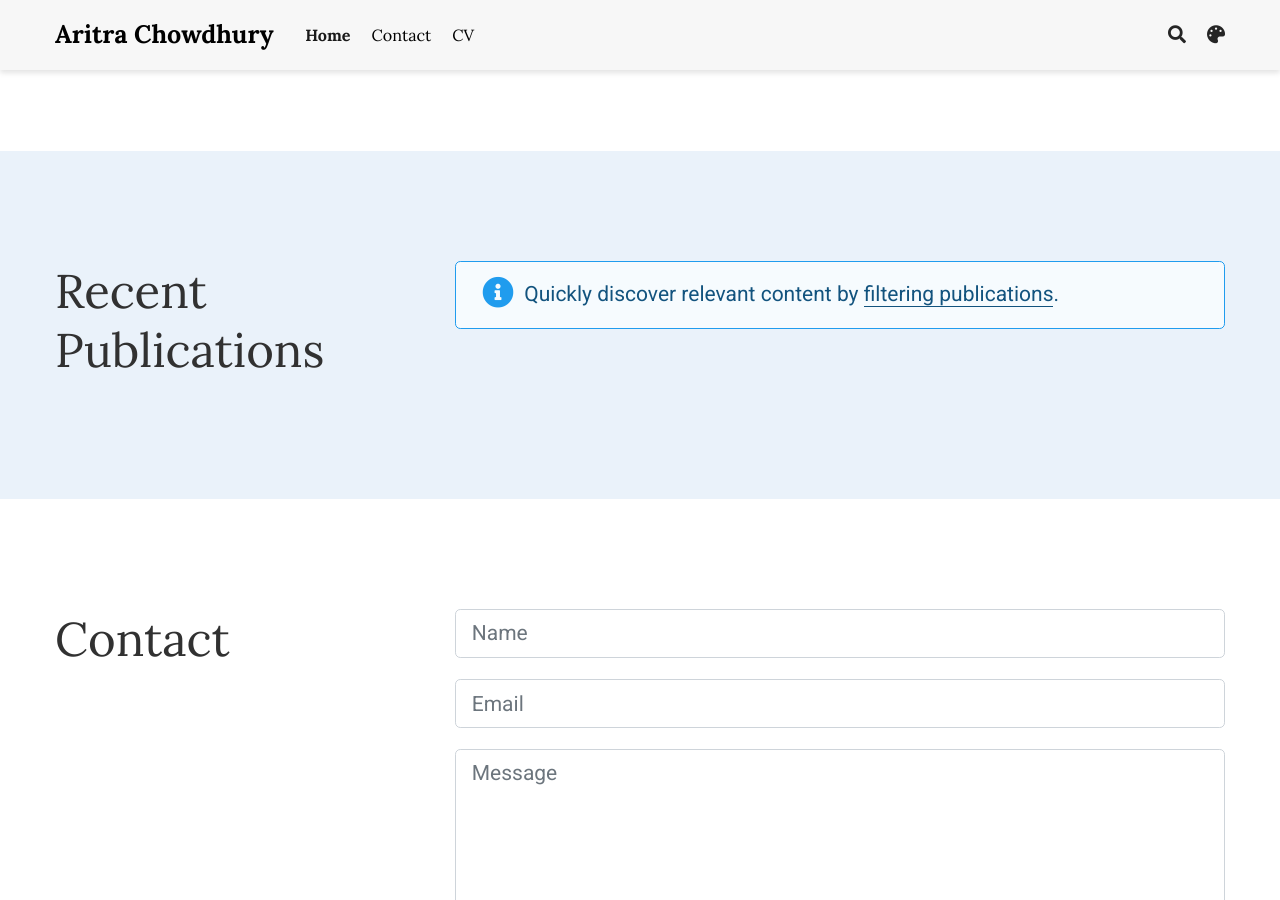
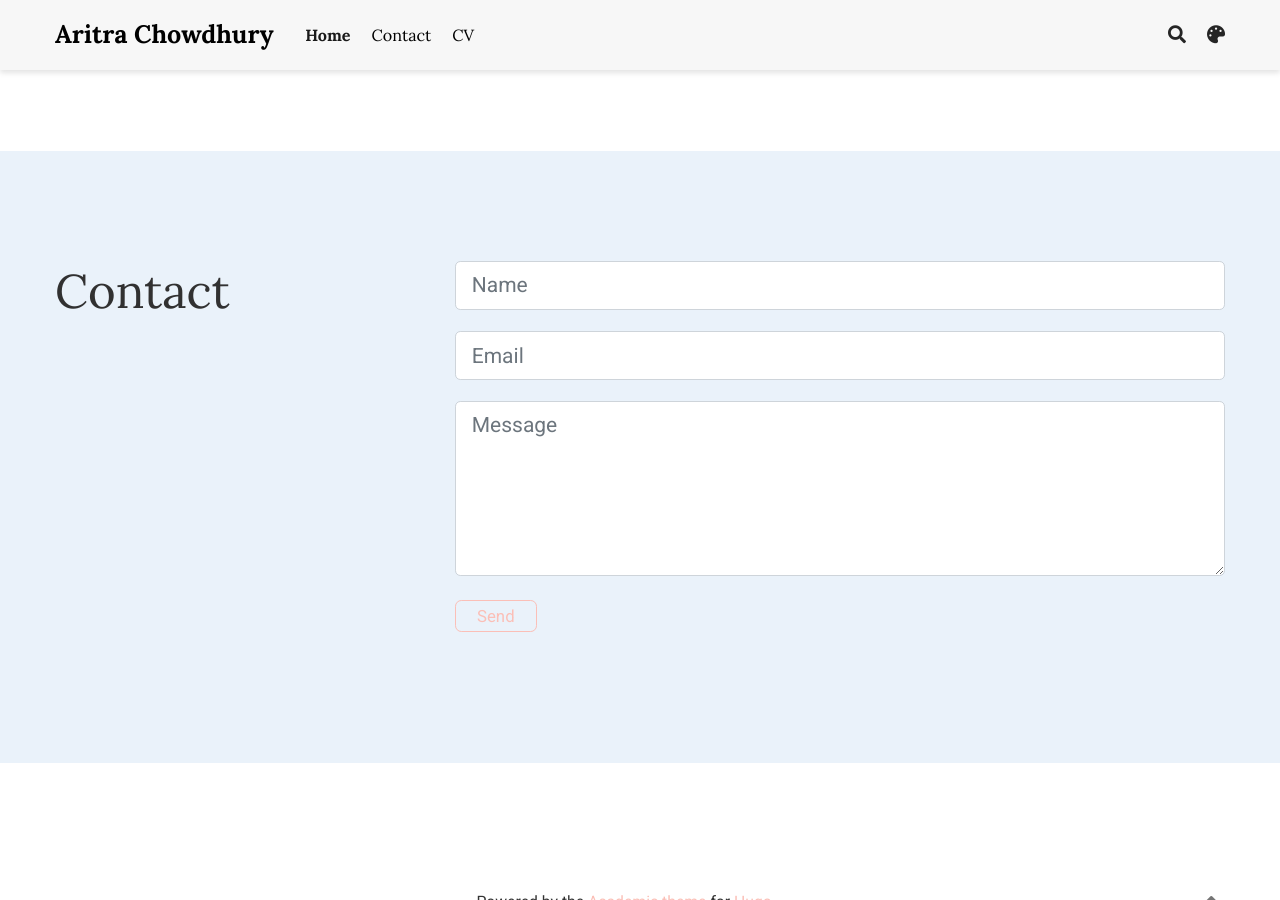
Before and after one commit to AriChow/AriChow.github.io, a Jekyll site: the page index.html, which Jekyll copies as it is, in a window 1280 px wide and 900 px high, scrolled down 1507 px. Built offline with Jekyll 4.4.1, drawn with Linux system fonts in a browser that asks for light colours; nearby versions of some CDN libraries; comment, search, counter and statistics services are not loaded; a style sheet for code colours, icons or effects is not loaded.

Commit message:
Build website

```diff
--- a/index.html
+++ b/index.html
@@ -751,105 +751,6 @@
 
 
 
-  <section id="publications" class="home-section wg-pages   "  >
-    <div class="container">
-
-
-
-
-
-
-
-
-
-
-
-
-
-
-
-
-
-
-
-
-
-
-
-
-
-
-
-
-
-
-
-
-
-
-
-
-
-
-
-
-
-
-
-<div class="row">
-  <div class="col-12 col-lg-4 section-heading">
-    <h1>Recent Publications</h1>
-
-  </div>
-  <div class="col-12 col-lg-8">
-
-    <div class="alert alert-note">
-  <div>
-    Quickly discover relevant content by <a href="https://arichow.github.io/publication/">filtering publications</a>.
-  </div>
-</div>
-
-
-
-
-
-
-  </div>
-</div>
-
-    </div>
-  </section>
-
-
-
-
-
-
-
-
-
-
-
-
-
-
-
-
-
-
-
-
-
-
-
-
-
-
-
-
-
-
-
   <section id="contact" class="home-section wg-contact   "  >
     <div class="container">
 
```
